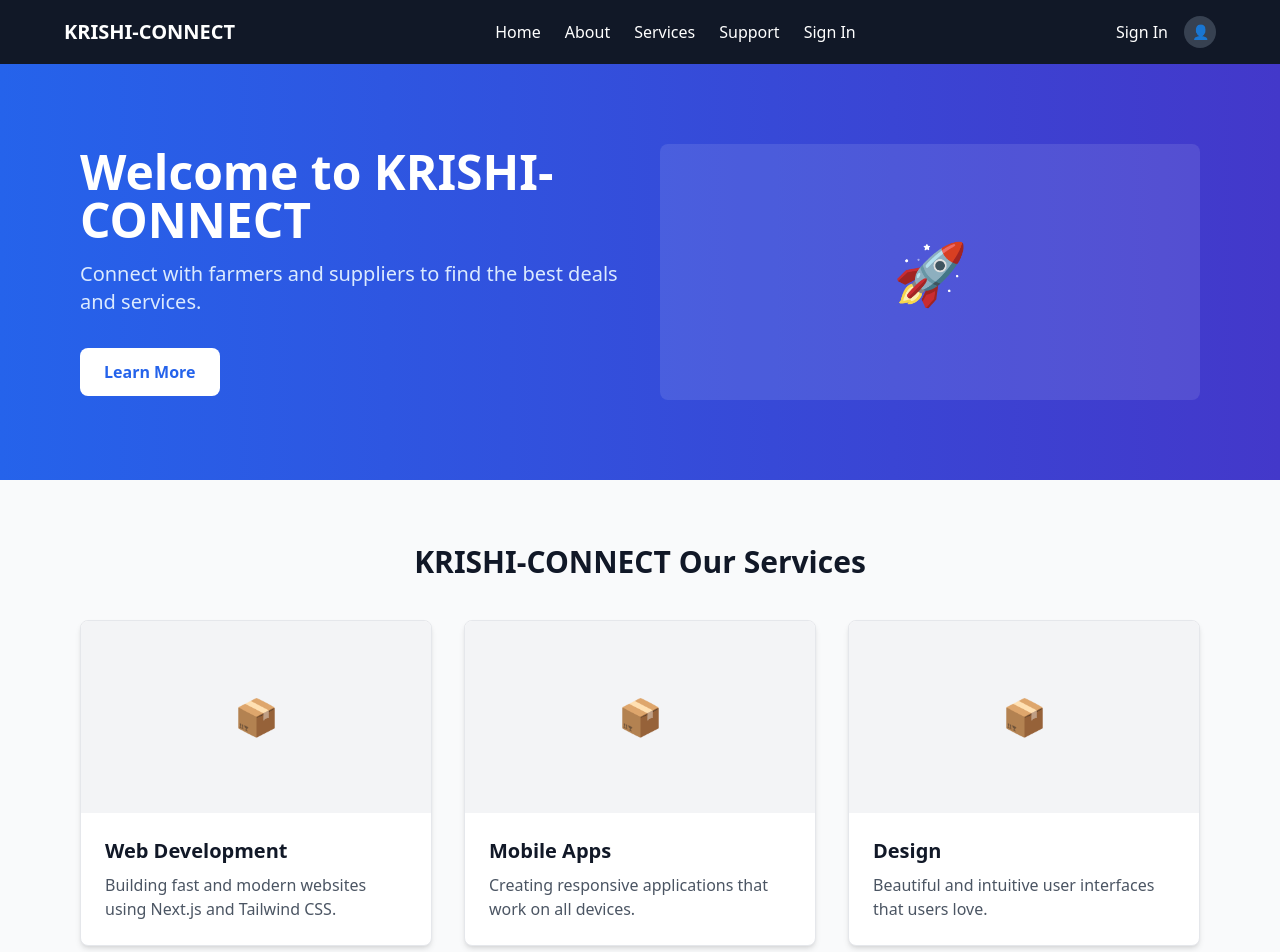
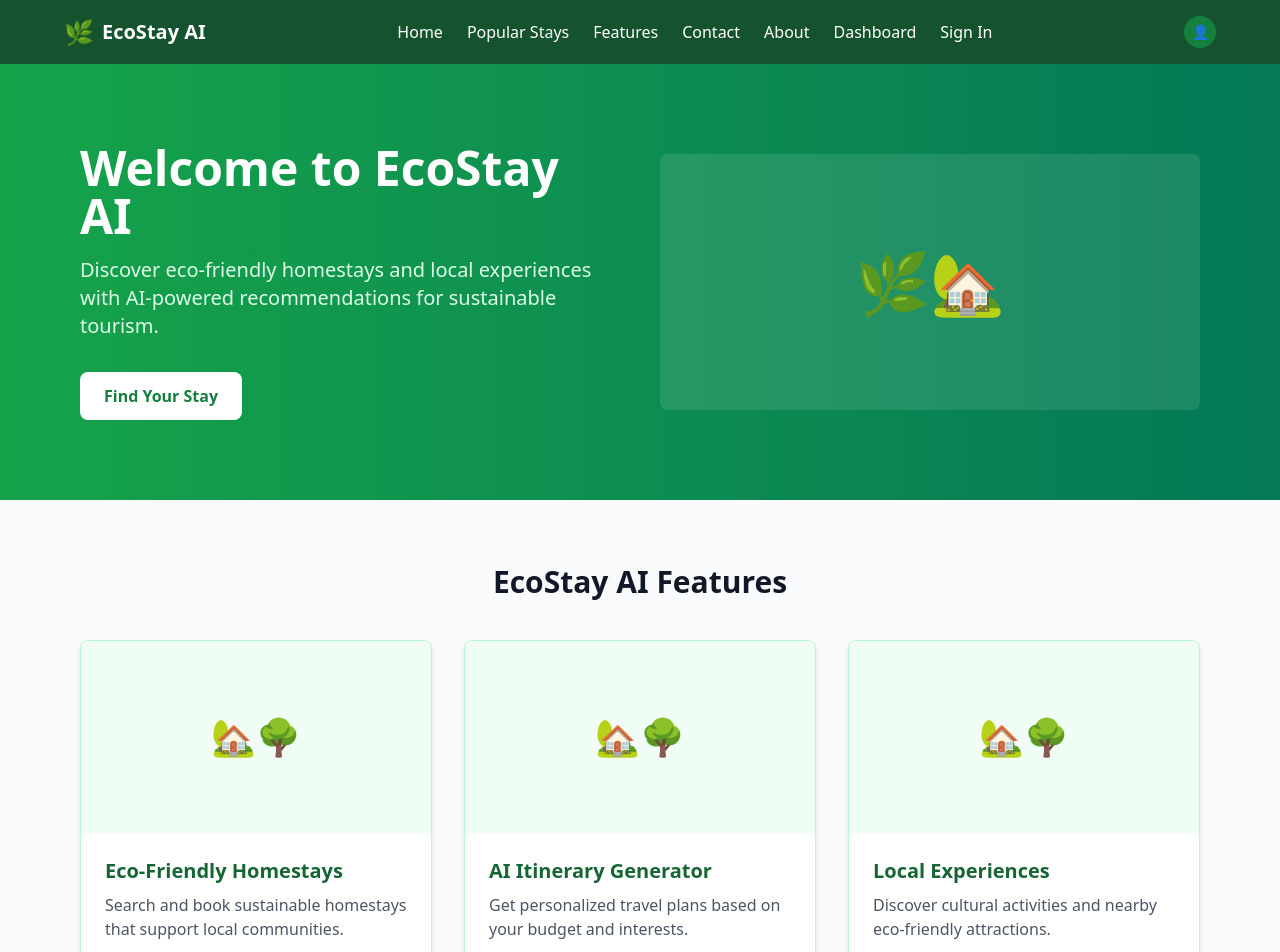
Before and after one commit to Ritikasingh-23/EcoStay-AI, a Next.js app: page / in a window 1280 px wide. Shown: the top 952 px of the page. Built offline with nearby package versions, Linux system fonts and the light colour scheme.

Commit message:
feat: rebrand to EcoStay AI and add popular stays content

```diff
--- a/app/about/page.jsx
+++ b/app/about/page.jsx
@@ -1,32 +1,30 @@
 'use client'; // Don't worry about this line - Next.js needs it!
 
-import Navbar from '../../components/Navbar'; // Import navbar
-import Footer from '../../components/Footer'; // Import footer
-import websiteContent from '../../components/content'; // Import settings
+import Navbar from '../../components/Navbar';
+import Footer from '../../components/Footer';
+import websiteContent from '../../components/content';
 
 // ========================================
-// This is the ABOUT PAGE!
+// EcoStay AI ABOUT PAGE!
 // ========================================
 function AboutPage() {
-  // Get our features list from settings
   let featuresList = websiteContent.aboutFeatures;
 
-  // Make a feature box for each feature
-  let firstFeatureBox = (
-    <div className="bg-gray-50 p-6 rounded-lg">
-      <h3 className="text-xl font-bold mb-2">{featuresList[0].title}</h3>
+  let firstAboutCard = (
+    <div className="bg-green-50 p-6 rounded-lg border border-green-200">
+      <h3 className="text-xl font-bold mb-2 text-green-800">{featuresList[0].title}</h3>
       <p className="text-gray-600">{featuresList[0].description}</p>
     </div>
   );
-  let secondFeatureBox = (
-    <div className="bg-gray-50 p-6 rounded-lg">
-      <h3 className="text-xl font-bold mb-2">{featuresList[1].title}</h3>
+  let secondAboutCard = (
+    <div className="bg-green-50 p-6 rounded-lg border border-green-200">
+      <h3 className="text-xl font-bold mb-2 text-green-800">{featuresList[1].title}</h3>
       <p className="text-gray-600">{featuresList[1].description}</p>
     </div>
   );
-  let thirdFeatureBox = (
-    <div className="bg-gray-50 p-6 rounded-lg">
-      <h3 className="text-xl font-bold mb-2">{featuresList[2].title}</h3>
+  let thirdAboutCard = (
+    <div className="bg-green-50 p-6 rounded-lg border border-green-200">
+      <h3 className="text-xl font-bold mb-2 text-green-800">{featuresList[2].title}</h3>
       <p className="text-gray-600">{featuresList[2].description}</p>
     </div>
   );
@@ -37,7 +35,7 @@ function AboutPage() {
 
       <main className="flex-1 py-16">
         <div className="max-w-4xl mx-auto px-4">
-          <h1 className="text-4xl font-bold mb-6">{websiteContent.aboutTitle}</h1>
+          <h1 className="text-4xl font-bold mb-6 text-green-900">{websiteContent.aboutTitle}</h1>
 
           <p className="text-lg text-gray-700 mb-4">
             {websiteContent.aboutDescription1}
@@ -48,9 +46,9 @@ function AboutPage() {
           </p>
 
           <div className="grid grid-cols-1 md:grid-cols-3 gap-6 mt-8">
-            {firstFeatureBox}
-            {secondFeatureBox}
-            {thirdFeatureBox}
+            {firstAboutCard}
+            {secondAboutCard}
+            {thirdAboutCard}
           </div>
 
         </div>
--- a/components/Card.jsx
+++ b/components/Card.jsx
@@ -1,47 +1,30 @@
 // ========================================
-// This is the CARD component!
-// It's a little box that shows a service!
+// This is the CARD component for EcoStay AI!
+// Shows each feature in a box!
 // ========================================
 function Card(props) {
-  // props are like little packages of info we give to this component!
-  let cardTitle = props.title; // This is the title for this card
-  let cardDescription = props.description; // This is the description for this card
+  // props = info we give this component!
+  let cardTitle = props.title;
+  let cardDescription = props.description;
 
   return (
-    <div className="bg-white rounded-lg shadow-md overflow-hidden border border-gray-200">
-      {/* bg-white = white background */}
-      {/* rounded-lg = rounded corners */}
-      {/* shadow-md = add a little shadow to make it look 3D */}
-      {/* overflow-hidden = hide anything that sticks out */}
-      {/* border = add a border line */}
-      {/* border-gray-200 = light gray border color */}
+    <div className="bg-white rounded-lg shadow-md overflow-hidden border border-green-200">
+      {/* Green border to match theme! */}
 
-      <div className="h-48 bg-gray-100 flex items-center justify-center">
-        {/* h-48 = 48 units tall */}
-        {/* bg-gray-100 = very light gray background */}
-        {/* flex items-center justify-center = put the emoji in the middle */}
-
-        <span className="text-4xl">📦</span>
-        {/* text-4xl = big emoji! */}
-        {/* This is a box emoji! 📦 */}
-
+      <div className="h-48 bg-green-50 flex items-center justify-center">
+        {/* Light green background! */}
+        <span className="text-4xl">🏡🌳</span>
+        {/* Eco-home emojis! */}
       </div>
 
       <div className="p-6">
-        {/* p-6 = padding of 6 units inside */}
-
-        <h3 className="text-xl font-bold mb-2">{cardTitle}</h3>
-        {/* text-xl = extra large text */}
-        {/* font-bold = bold text */}
-        {/* mb-2 = a little space below the title */}
-
+        <h3 className="text-xl font-bold mb-2 text-green-800">{cardTitle}</h3>
+        {/* Green title text! */}
         <p className="text-gray-600">{cardDescription}</p>
-        {/* text-gray-600 = medium gray text */}
-
       </div>
 
     </div>
   );
 }
 
-export default Card; // This lets other files use this component!
+export default Card;
--- a/components/Hero.jsx
+++ b/components/Hero.jsx
@@ -1,83 +1,50 @@
 'use client'; // Don't worry about this line - Next.js needs it!
 
-import websiteContent from './content'; // This imports our "settings" file!
+import websiteContent from './content'; // Import our settings file!
 
 // ========================================
-// This is the HERO component!
-// It's the big colorful section at the top of the home page!
+// This is the HERO component for EcoStay AI!
+// Big colorful section at the top!
 // ========================================
 function Hero() {
   return (
-    <section className="bg-gradient-to-r from-blue-600 to-indigo-700 text-white py-20">
-      {/* bg-gradient-to-r = a color gradient that goes from left to right */}
-      {/* from-blue-600 = gradient starts with blue */}
-      {/* to-indigo-700 = gradient ends with dark purple-blue */}
-      {/* py-20 = lots of padding at the top and bottom */}
+    <section className="bg-gradient-to-r from-green-600 to-emerald-700 text-white py-20">
+      {/* Eco-friendly green gradient */}
+      {/* py-20 = lots of padding at top and bottom */}
 
       <div className="max-w-6xl mx-auto px-4">
         {/* max-w-6xl = don't let it get too wide */}
-        {/* mx-auto = center it on the page */}
+        {/* mx-auto = center it */}
         {/* px-4 = padding on left and right */}
 
         <div className="flex flex-col md:flex-row items-center gap-10">
-          {/* flex-col = stack things top-to-bottom on tiny screens */}
-          {/* md:flex-row = line things up side-by-side on bigger screens */}
-          {/* gap-10 = put lots of space between things */}
+          {/* flex-col = stack on tiny screens */}
+          {/* md:flex-row = side-by-side on bigger screens */}
+          {/* gap-10 = space between elements */}
 
           <div className="flex-1">
-            {/* flex-1 = this part takes up half the space */}
+            {/* flex-1 = take half the space */}
 
             <h1 className="text-4xl md:text-5xl font-bold mb-4">{websiteContent.heroTitle}</h1>
-            {/* text-4xl = really big text! */}
-            {/* md:text-5xl = even bigger text on bigger screens! */}
-            {/* font-bold = bold text */}
-            {/* mb-4 = space below the title */}
-            {/* This shows our hero title from the settings file! */}
+            {/* text-4xl = big text */}
+            {/* md:text-5xl = bigger on medium screens */}
 
-            <p className="text-lg md:text-xl mb-8 text-blue-100">
-              {/* text-lg = large text */}
-              {/* md:text-xl = extra large on bigger screens */}
-              {/* mb-8 = lots of space below the paragraph */}
-              {/* text-blue-100 = light blue text */}
-
+            <p className="text-lg md:text-xl mb-8 text-green-100">
               {websiteContent.heroDescription}
-              {/* This shows our hero description from the settings file! */}
-
             </p>
 
-            <button className="bg-white text-blue-600 px-6 py-3 rounded-lg font-semibold hover:bg-blue-50 transition-colors">
-              {/* bg-white = white background for the button */}
-              {/* text-blue-600 = blue text */}
-              {/* px-6 = padding on left and right of button */}
-              {/* py-3 = padding on top and bottom of button */}
-              {/* rounded-lg = rounded corners */}
-              {/* font-semibold = semi-bold text */}
-              {/* hover:bg-blue-50 = turn light blue when hovered */}
-              {/* transition-colors = smooth color change when hovering */}
-
+            <button className="bg-white text-green-700 px-6 py-3 rounded-lg font-semibold hover:bg-green-50 transition-colors">
+              {/* Button matches green theme! */}
               {websiteContent.heroButtonText}
-              {/* This shows our button text from the settings file! */}
-
             </button>
 
           </div>
 
           <div className="flex-1">
-            {/* flex-1 = this part takes up the other half of the space */}
-
             <div className="bg-white/10 rounded-lg p-8 h-64 flex items-center justify-center">
-              {/* bg-white/10 = white but almost transparent (10% visible) */}
-              {/* rounded-lg = rounded corners */}
-              {/* p-8 = lots of padding */}
-              {/* h-64 = 64 units tall */}
-              {/* flex items-center justify-center = put the emoji in the middle */}
-
-              <span className="text-6xl">🚀</span>
-              {/* text-6xl = REALLY big emoji! */}
-              {/* This is a rocket ship emoji! 🚀 */}
-
+              <span className="text-6xl">🌿🏡</span>
+              {/* Nature & home emoji for eco-stay theme! */}
             </div>
-
           </div>
 
         </div>
@@ -88,4 +55,4 @@ function Hero() {
   );
 }
 
-export default Hero; // This lets other files use this component!
+export default Hero;
--- a/components/Navbar.jsx
+++ b/components/Navbar.jsx
@@ -1,70 +1,36 @@
 'use client'; // Don't worry about this line - Next.js needs it!
 
-import Link from 'next/link'; // This lets us click links to go to other pages
-import websiteContent from './content'; // This imports our "settings" file!
+import Link from 'next/link'; // For navigating between pages
+import websiteContent from './content'; // Our settings file!
 
 // ========================================
-// This is the NAVBAR component!
-// It's the bar at the top with links!
+// This is the EcoStay AI NAVBAR!
+// Top navigation bar!
 // ========================================
 function Navbar() {
   return (
-    <nav className="bg-gray-900 text-white p-4 sticky top-0 z-50">
-      {/* bg-gray-900 = dark gray background color */}
-      {/* text-white = white text color */}
-      {/* p-4 = padding (space inside) of 4 units */}
+    <nav className="bg-green-900 text-white p-4 sticky top-0 z-50">
+      {/* Dark green background! */}
 
       <div className="max-w-6xl mx-auto flex justify-between items-center">
-        {/* max-w-6xl = don't let it get too wide */}
-        {/* mx-auto = center it on the page */}
-        {/* flex = line things up next to each other */}
-        {/* justify-between = put space between things */}
-        {/* items-center = line things up in the middle */}
 
-        <div className="text-xl font-bold">{websiteContent.siteName}</div>
-        {/* text-xl = extra large text */}
-        {/* font-bold = bold text */}
-        {/* This shows our website name from the settings file! */}
+        <div className="text-xl font-bold flex items-center gap-2">
+          <span className="text-2xl">🌿</span>
+          {websiteContent.siteName}
+        </div>
 
         <div className="hidden md:flex gap-6">
-          {/* hidden = hide these links on tiny screens (like phones) */}
-          {/* md:flex = show them on bigger screens (like tablets/computers) */}
-          {/* gap-6 = put space between the links */}
-
-          <Link href="/" className="hover:text-gray-300">Home</Link>
-          {/* href="/" = go to the home page when clicked */}
-          {/* hover:text-gray-300 = turn light gray when you hover the mouse over it */}
-
-          <Link href="/about" className="hover:text-gray-300">About</Link>
-          {/* href="/about" = go to the about page */}
-
-          <Link href="/#services" className="hover:text-gray-300">Services</Link>
-          {/* href="/#services" = go to the services section on home page */}
-
-          <Link href="/#contact" className="hover:text-gray-300">Support</Link>
-          {/* href="/#contact" = go to the contact/support section on home page */}
-
-          <Link href="/signin" className="hover:text-gray-300">Sign In</Link>
-          {/* href="/signin" = go to the sign in page (was /login) */}
-
+          <Link href="/" className="hover:text-green-300">Home</Link>
+          <Link href="/#popular-stays" className="hover:text-green-300">Popular Stays</Link>
+          <Link href="/#services" className="hover:text-green-300">Features</Link>
+          <Link href="/#contact" className="hover:text-green-300">Contact</Link>
+          <Link href="/about" className="hover:text-green-300">About</Link>
+          <Link href="/dashboard" className="hover:text-green-300">Dashboard</Link>
+          <Link href="/signin" className="hover:text-green-300">Sign In</Link>
         </div>
 
-        <div className="flex items-center gap-4">
-          <Link href="/signin" className="hidden md:inline hover:text-gray-300">Sign In</Link>
-
-          <div className="w-8 h-8 rounded-full bg-gray-700 flex items-center justify-center">
-          {/* w-8 = 8 units wide */}
-          {/* h-8 = 8 units tall */}
-          {/* rounded-full = make it a circle */}
-          {/* bg-gray-700 = medium gray background */}
-          {/* flex items-center justify-center = put the emoji in the middle */}
-
-            <span className="text-sm">👤</span>
-          {/* text-sm = small text (the emoji) */}
-          {/* This is a little person icon! */}
-
-          </div>
-
+        <div className="w-8 h-8 rounded-full bg-green-700 flex items-center justify-center">
+          <span className="text-sm">👤</span>
         </div>
 
       </div>
@@ -73,4 +39,4 @@ function Navbar() {
   );
 }
 
-export default Navbar; // This lets other files use this component!
+export default Navbar;
--- a/components/content.js
+++ b/components/content.js
@@ -1,62 +1,70 @@
-// ========================================
-// This file is like a "settings" file!
-// Change the words here, and they change EVERYWHERE on the website!
-// ========================================
+
 let websiteContent = {
-  // The name of your website
-  siteName: "KRISHI-CONNECT",
+  siteName: "EcoStay AI",
 
-  // Stuff for the big top section (the "hero")
-  heroTitle: "Welcome to KRISHI-CONNECT",
-  heroDescription: "Connect with farmers and suppliers to find the best deals and services.",
-  heroButtonText: "Learn More",
+  heroTitle: "Welcome to EcoStay AI",
+  heroDescription: "Discover eco-friendly homestays and local experiences with AI-powered recommendations for sustainable tourism.",
+  heroButtonText: "Find Your Stay",
 
-  // Stuff for the "Our Services" section
-  servicesTitle: "KRISHI-CONNECT Our Services",
-  services: [
+  popularStaysTitle: "Popular Eco-Stays",
+  popularStays: [
     {
-      title: "Web Development",
-      description: "Building fast and modern websites using Next.js and Tailwind CSS."
+      title: "Mountain View Cabin",
+      description: "A cozy cabin in the Himalayas with solar power and organic meals.",
+      location: "Uttarakhand, India"
     },
     {
-      title: "Mobile Apps",
-      description: "Creating responsive applications that work on all devices."
+      title: "Beachside Eco-Villa",
+      description: "Sustainable villa made from local materials, steps from the ocean.",
+      location: "Goa, India"
     },
     {
-      title: "Design",
-      description: "Beautiful and intuitive user interfaces that users love."
+      title: "Forest Treehouse",
+      description: "Unique treehouse stay surrounded by nature, perfect for adventure.",
+      location: "Kerala, India"
     }
   ],
 
-  // Stuff for the "Contact Us" section
-  contactTitle: "KRISHI-CONNECT Contact Us",
-  contactEmail: "hello@krishi-connect.com",
-  contactPhone: "+1 (555) 123-4567",
-
-  // Stuff for the "About Us" page
-  aboutTitle: "About Us",
-  aboutDescription1: "Welcome to KRISHI-CONNECT!",
-  aboutDescription2: "We are a team of dedicated individuals who are passionate about helping people connect with their local farms and agricultural products.",
-  aboutFeatures: [
+  servicesTitle: "EcoStay AI Features",
+  services: [
     {
-      title: "KRISHI-CONNECT Fast",
-      description: "We provide fast and reliable services to help you connect with your local farms."
+      title: "Eco-Friendly Homestays",
+      description: "Search and book sustainable homestays that support local communities."
     },
     {
-      title: "KRISHI-CONNECT Reliable",
-      description: "We ensure that you get the best service possible, every time."
+      title: "AI Itinerary Generator",
+      description: "Get personalized travel plans based on your budget and interests."
     },
     {
-      title: "KRISHI-CONNECT Affordable",
-      description: "We offer competitive pricing to ensure that you get the best value for your money."
+      title: "Local Experiences",
+      description: "Discover cultural activities and nearby eco-friendly attractions."
     }
   ],
 
-  // Stuff for the signin page
-  signinTitle: "KRISHI-CONNECT Sign In",
+  contactTitle: "Get In Touch",
+  contactEmail: "hello@ecostay.ai",
+  contactPhone: "+1 (555) 987-6543",
 
-  // Stuff for the dashboard page
-  dashboardTitle: "KRISHI-CONNECT Dashboard"
+  aboutTitle: "About EcoStay AI",
+  aboutDescription1: "We help travelers connect with sustainable stays and local cultures.",
+  aboutDescription2: "Our mission is to promote responsible tourism and support local communities worldwide.",
+  aboutFeatures: [
+    {
+      title: "AI Travel Assistant",
+      description: "Chat with our AI for instant travel advice and recommendations."
+    },
+    {
+      title: "Personalized Picks",
+      description: "Tailored suggestions based on your preferences and budget."
+    },
+    {
+      title: "Sustainable Focus",
+      description: "Every booking supports eco-friendly practices and local economies."
+    }
+  ],
+
+  signinTitle: "Sign In to EcoStay AI",
+  dashboardTitle: "EcoStay AI Dashboard"
 };
 
 export default websiteContent;
```
Also changed, not shown: app/dashboard/page.jsx (+16 -15 lines), app/signin/page.jsx (+12 -13 lines), components/Footer.jsx (+9 -31 lines).
